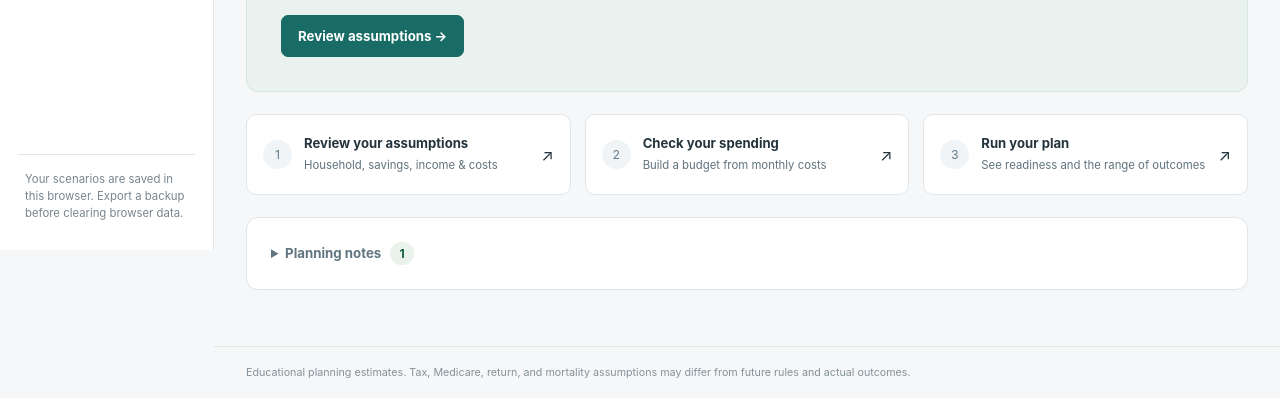
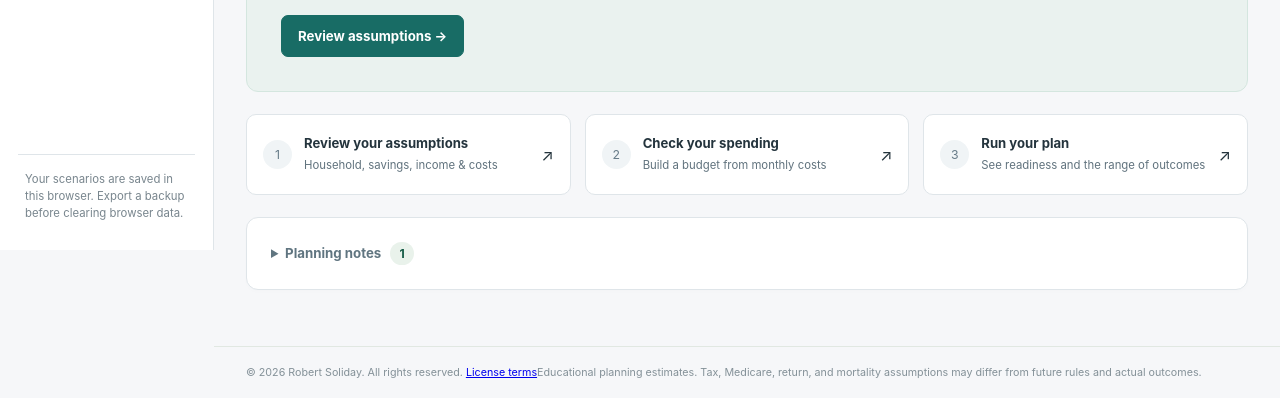
Before and after one commit to rtsoliday/retirement, a website with bundled scripts: page Sites/RetirementReadinessLab/dist/index.html in a window 1280 px wide. Shown: the part 550-948 px from the top of the page. Built offline with nearby package versions, Linux system fonts and the light colour scheme.

Commit message:
Credit author and link site license

```diff
--- a/Sites/RetirementReadinessLab/dist/index.html
+++ b/Sites/RetirementReadinessLab/dist/index.html
@@ -5,6 +5,7 @@
   <meta name="viewport" content="width=device-width, initial-scale=1">
   <meta name="theme-color" content="#0e463c">
   <meta name="description" content="Explore retirement scenarios with a local, monthly Monte Carlo model.">
+  <meta name="author" content="Robert Soliday">
   <title>Retirement Readiness Lab</title>
   <link rel="stylesheet" href="./style.css">
 </head>
@@ -31,7 +32,7 @@
     <div class="workspace">
       <header class="topbar"><div class="topline"><span id="page-location" class="eyebrow">Overview</span><span class="privacy">● Saved on this device</span></div><div class="topactions"><div class="scenario-select-wrap"><label for="scenario-select">Current scenario</label><select id="scenario-select"></select></div><span id="result-state" class="run-state">Ready to simulate</span><button id="run-button" class="primary">Run simulation</button></div></header>
       <main id="main" tabindex="-1"></main>
-      <footer>Educational planning estimates. Tax, Medicare, return, and mortality assumptions may differ from future rules and actual outcomes.</footer>
+      <footer><span>© 2026 Robert Soliday. All rights reserved. <a href="https://github.com/rtsoliday/retirement/blob/master/LICENSE" rel="license noopener noreferrer" target="_blank">License terms</a></span><span>Educational planning estimates. Tax, Medicare, return, and mortality assumptions may differ from future rules and actual outcomes.</span></footer>
     </div>
   </div>
   <input type="file" id="import-file" accept="application/json,.json" hidden>
```
